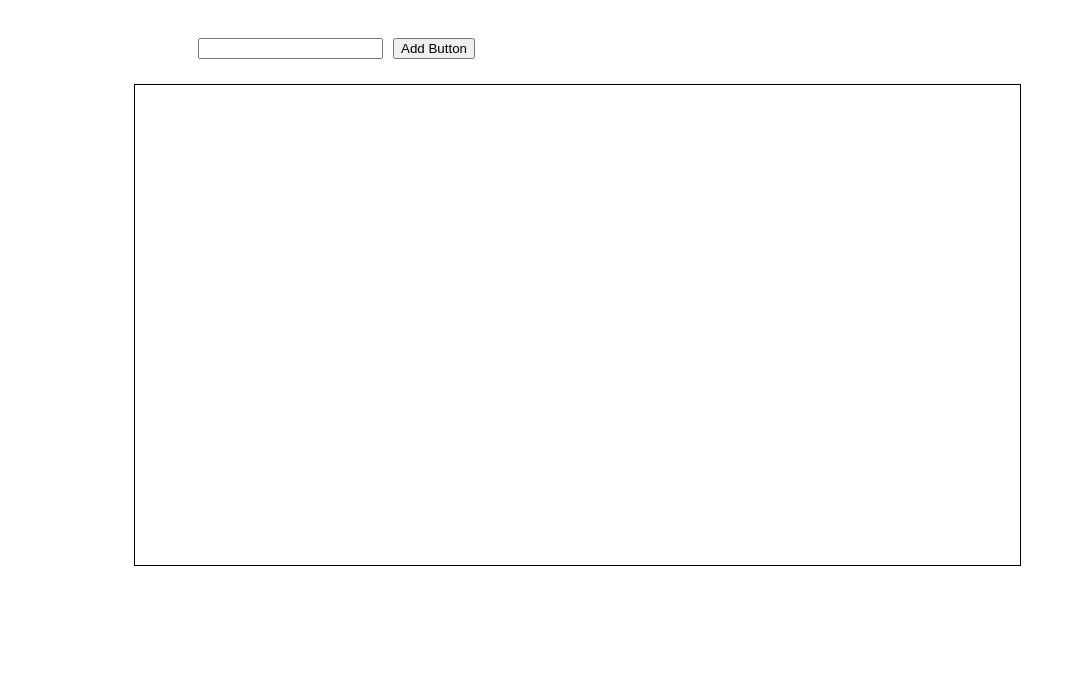
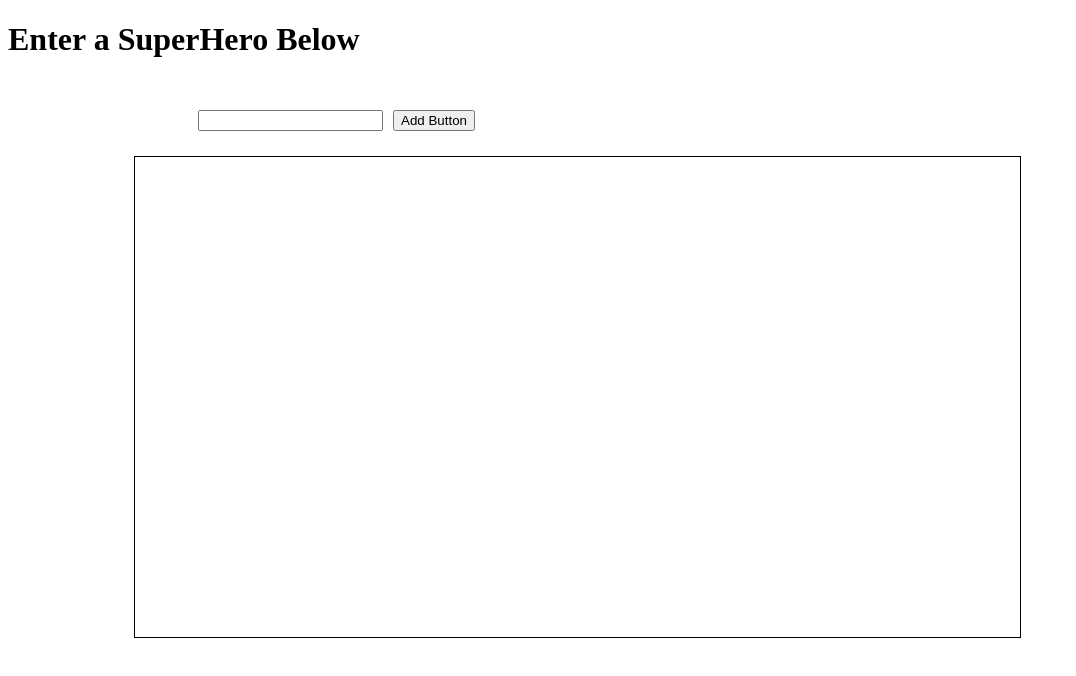
Before and after one commit to Sachin796/GiphyAPI, a plain HTML site: page index.html in a window 1280 px wide. Shown: the whole page, without its empty margins (0-1076 px from the left). Drawn offline with nearby package versions, Linux system fonts and the light colour scheme.

Commit message:
Added Head

```diff
--- a/index.html
+++ b/index.html
@@ -11,7 +11,9 @@
   <script src="https://maxcdn.bootstrapcdn.com/bootstrap/3.4.0/js/bootstrap.min.js"></script>
   <link rel="stylesheet" href="./css/giphy.css" />
   <body>
+    <h1>Enter a SuperHero Below</h1>
     <div id="buttonadd"></div>
+
     <input type="text" id="buttondata" /><button
       id="btn1"
       class="btn btn-primary"
```
